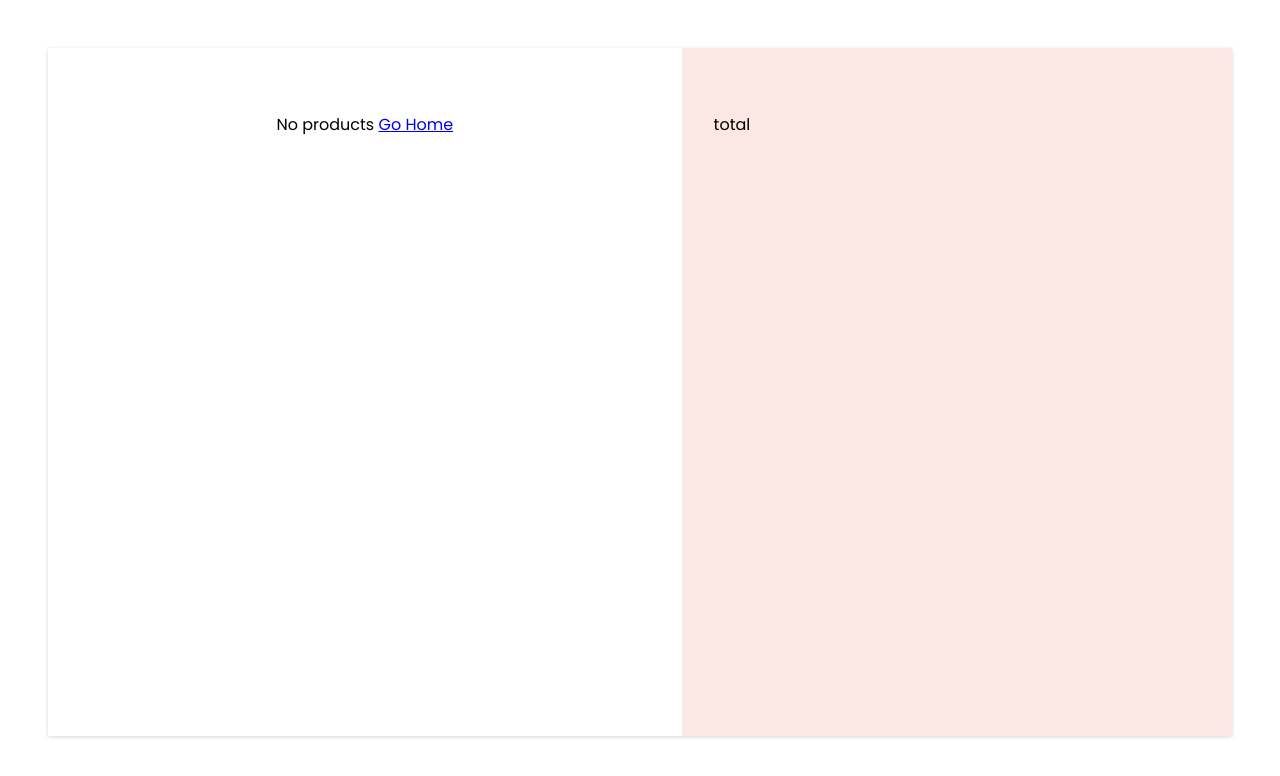
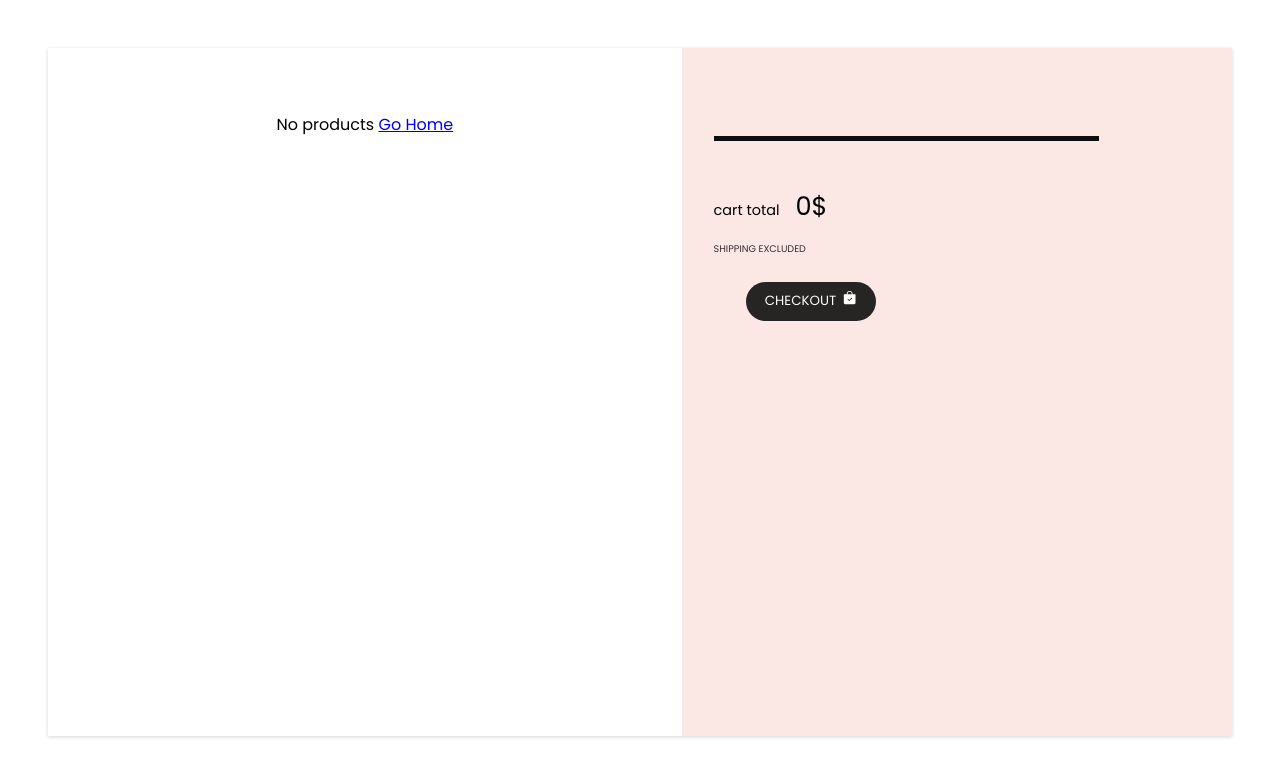
Before and after one commit to ankurbit1997/Mini-Cart, a React (Create React App) app: page /cart in a window 1280 px wide. Shown: the top 776 px of the page. Built offline with nearby package versions, Linux system fonts and the light colour scheme.

Commit message:
total price feature

```diff
--- a/src/pages/cart.js
+++ b/src/pages/cart.js
@@ -2,6 +2,7 @@ import React from "react";
 import { Link } from "react-router-dom";
 
 import { CartState } from "../context/CartContext";
+import { BsFillBagCheckFill } from "react-icons/bs";
 
 import "./cart.scss";
 
@@ -36,7 +37,19 @@ const Cart = () => {
         </div>
       )}
 
-      <div className="cart__total">total</div>
+      <div className="cart__total">
+        <h2>cart total</h2>
+        {cart.length !== 0 ? (
+          <span>{cart.reduce((acc, cur) => acc + Number(cur.price), 0)}$</span>
+        ) : (
+          <span>0$</span>
+        )}
+        <p>Shipping excluded</p>
+
+        <button>
+          checkout <BsFillBagCheckFill />
+        </button>
+      </div>
     </div>
   );
 };
--- a/src/pages/cart.scss
+++ b/src/pages/cart.scss
@@ -4,7 +4,7 @@
   min-height: 86vh;
   display: flex;
   flex-direction: column-reverse;
-  justify-content: start;
+  justify-content: flex-start;
   @media screen and (min-width: 900px) {
     display: flex;
     margin: 3rem;
@@ -49,10 +49,61 @@
     padding: 1.5rem;
     position: sticky;
     top: 0;
+    position: relative;
+
+    &::after {
+      @media screen and (min-width: 900px) {
+        content: "";
+        position: absolute;
+        height: 5px;
+        top: 5.5rem;
+        width: 70%;
+        left: 2rem;
+        background-color: var(--color-dark);
+      }
+    }
     @media screen and (min-width: 900px) {
       flex: 2;
       padding: 4rem 6rem 4rem 2rem;
-      position: unset;
+      position: relative;
+    }
+
+    h2 {
+      display: inline-block;
+      font-weight: normal;
+      font-size: 0.9rem;
+      margin-top: 1rem;
+      @media screen and (min-width: 900px) {
+        margin-top: 5.5rem;
+      }
+    }
+    span {
+      margin-left: 1rem;
+      font-size: 1.6rem;
+    }
+    p {
+      opacity: 0.8;
+      font-size: 0.6rem;
+      text-transform: uppercase;
+      margin-top: 0.5rem;
+      @media screen and (min-width: 900px) {
+        margin-top: 1rem;
+      }
+    }
+    button {
+      margin-left: 2rem;
+      margin-top: 1.6rem;
+      padding: 0.6rem 1.2rem;
+      border-radius: 1.5rem;
+      border: none;
+      filter: invert(1);
+      width: 130px;
+      display: flex;
+      justify-content: space-between;
+      font-family: "Poppins", sans-serif;
+      opacity: 0.9;
+      cursor: pointer;
+      text-transform: uppercase;
     }
   }
 }
```
